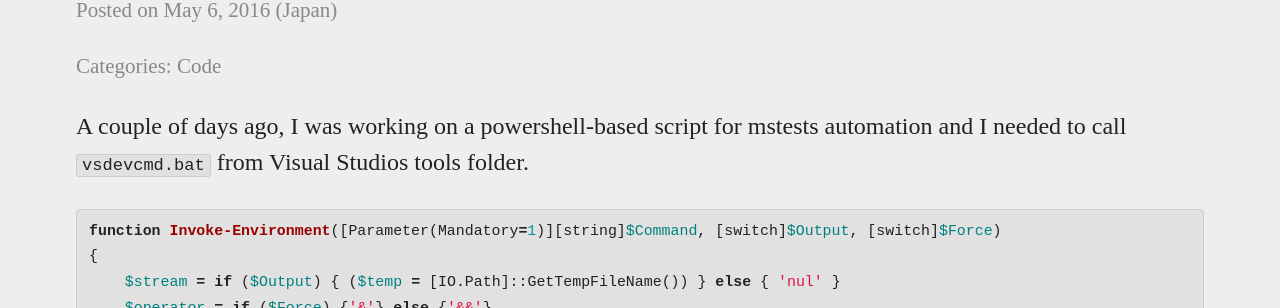
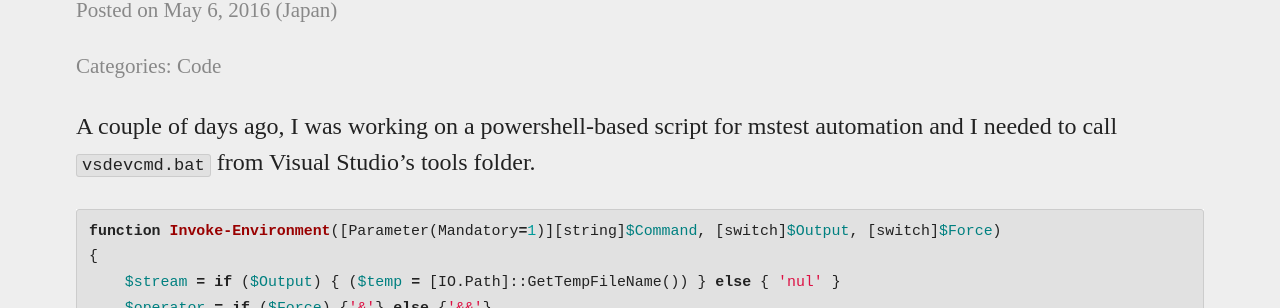
Before and after one commit to flowerinthenight/flowerinthenight.github.io, a Jekyll site: the page built from _posts/2016-05-06-import-environment-powershell.md, in a window 1280 px wide. Shown: the part 303-611 px from the top of the page. Built offline with Jekyll 4.4.1, drawn with Linux system fonts in a browser that asks for light colours; some web fonts are replaced; comment, search, counter and statistics services are not loaded.

Commit message:
Punctuation.

```diff
--- a/_posts/2016-05-06-import-environment-powershell.md
+++ b/_posts/2016-05-06-import-environment-powershell.md
@@ -6,7 +6,7 @@ categories: ["Code"]
 comments: true
 ---
 
-A couple of days ago, I was working on a powershell-based script for mstests automation and I needed to call `vsdevcmd.bat` from Visual Studios tools folder.
+A couple of days ago, I was working on a powershell-based script for mstest automation and I needed to call `vsdevcmd.bat` from Visual Studio's tools folder.
 
 {% highlight powershell %}
 function Invoke-Environment([Parameter(Mandatory=1)][string]$Command, [switch]$Output, [switch]$Force)
```
